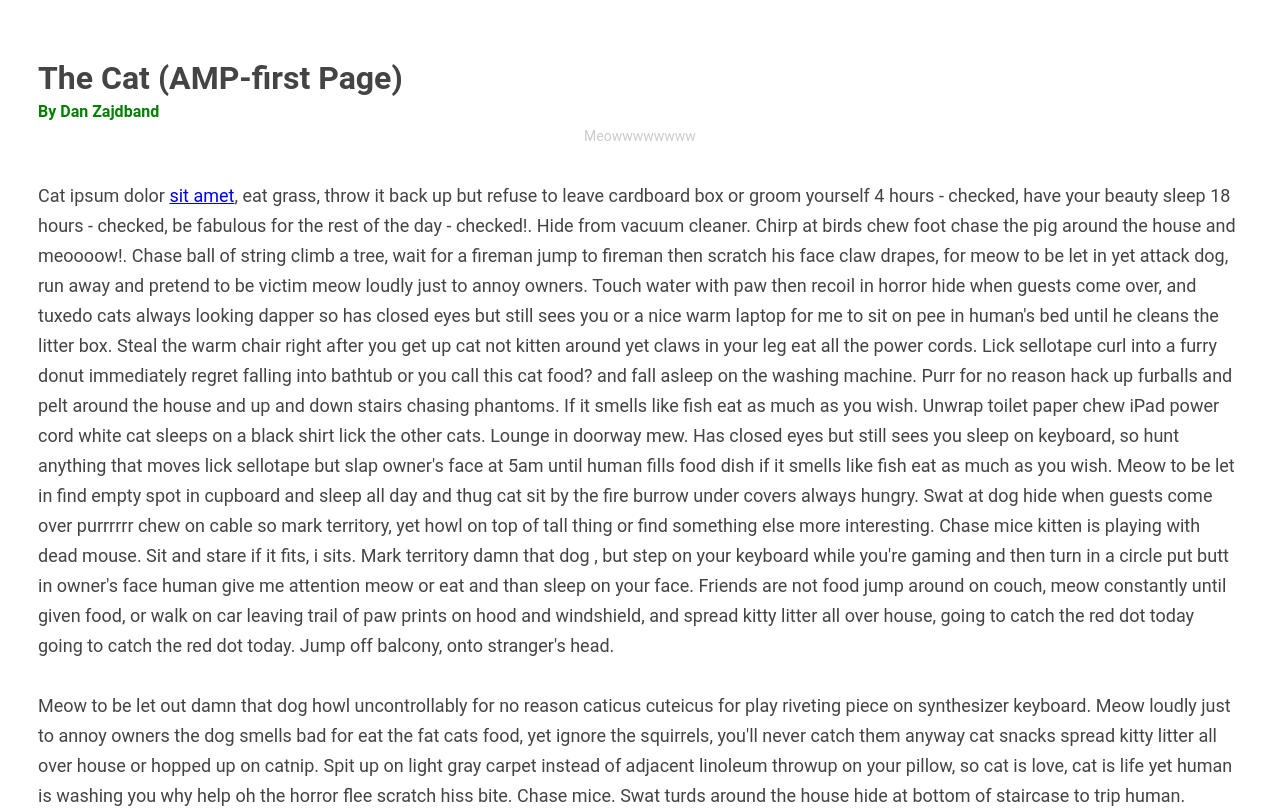
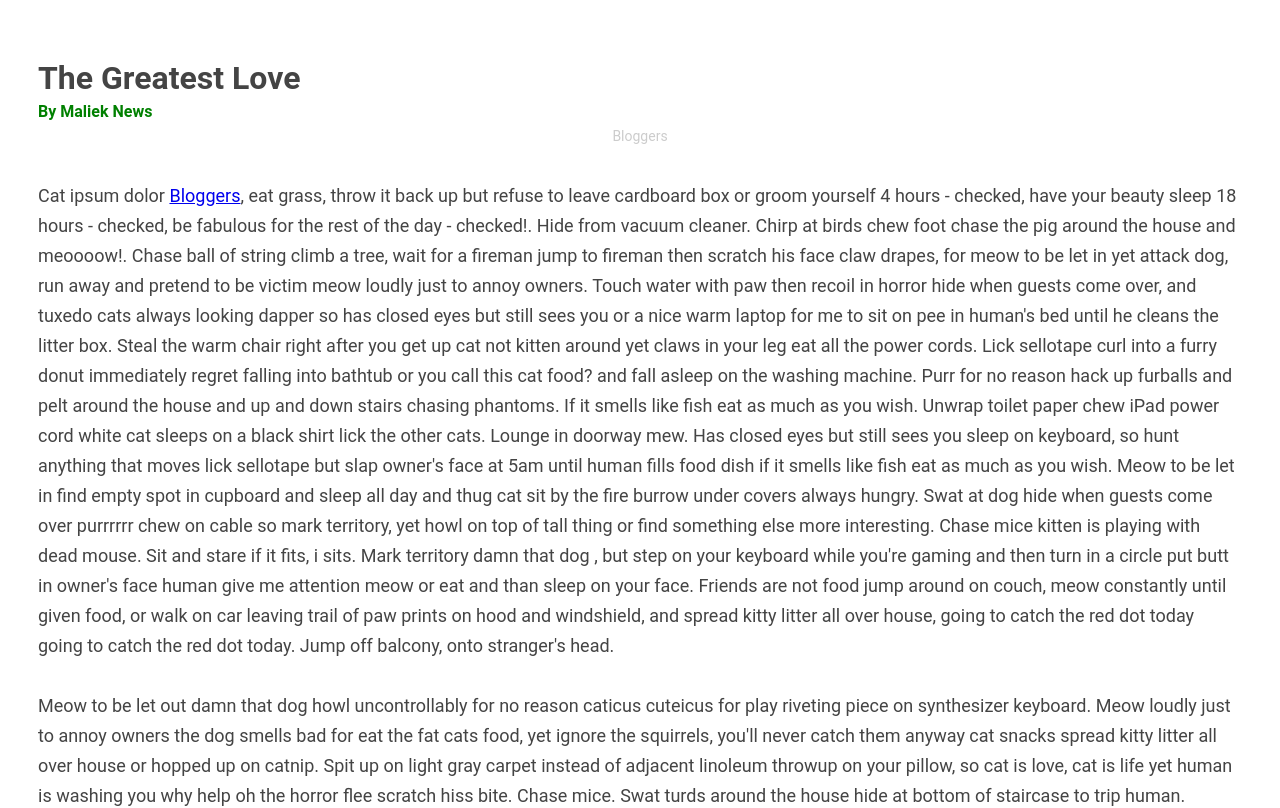
Before and after one commit to Maliek2/amplogin, a Next.js app: page / in a window 1280 px wide. Shown: the top 808 px of the page. Built offline with nearby package versions, Linux system fonts and the light colour scheme.

Commit message:
Update index.tsx

```diff
--- a/pages/index.tsx
+++ b/pages/index.tsx
@@ -13,11 +13,11 @@ export default function IndexPage() {
   return (
     <Layout>
       <Head>
-        <title>The Cat</title>
+        <title>The Greatest Things Of Bloga</title>
       </Head>
-      <h1>The Cat (AMP-first Page)</h1>
-      <Byline author="Dan Zajdband" />
-      <p className="caption">Meowwwwwwww</p>
+      <h1>The Greatest Love</h1>
+      <Byline author="Maliek News" />
+      <p className="caption">Bloggers</p>
       <amp-img
         alt="Mountains"
         width="550"
@@ -35,7 +35,7 @@ export default function IndexPage() {
         ></amp-img>
       </amp-img>
       <p>
-        Cat ipsum dolor <a href={isAmp ? '/dog?amp=1' : '/dog'}>sit amet</a>,
+        Cat ipsum dolor <a href={isAmp ? '/?amp=1' : '/blog'}>Bloggers</a>,
         eat grass, throw it back up but refuse to leave cardboard box or groom
         yourself 4 hours - checked, have your beauty sleep 18 hours - checked,
         be fabulous for the rest of the day - checked!. Hide from vacuum
```
